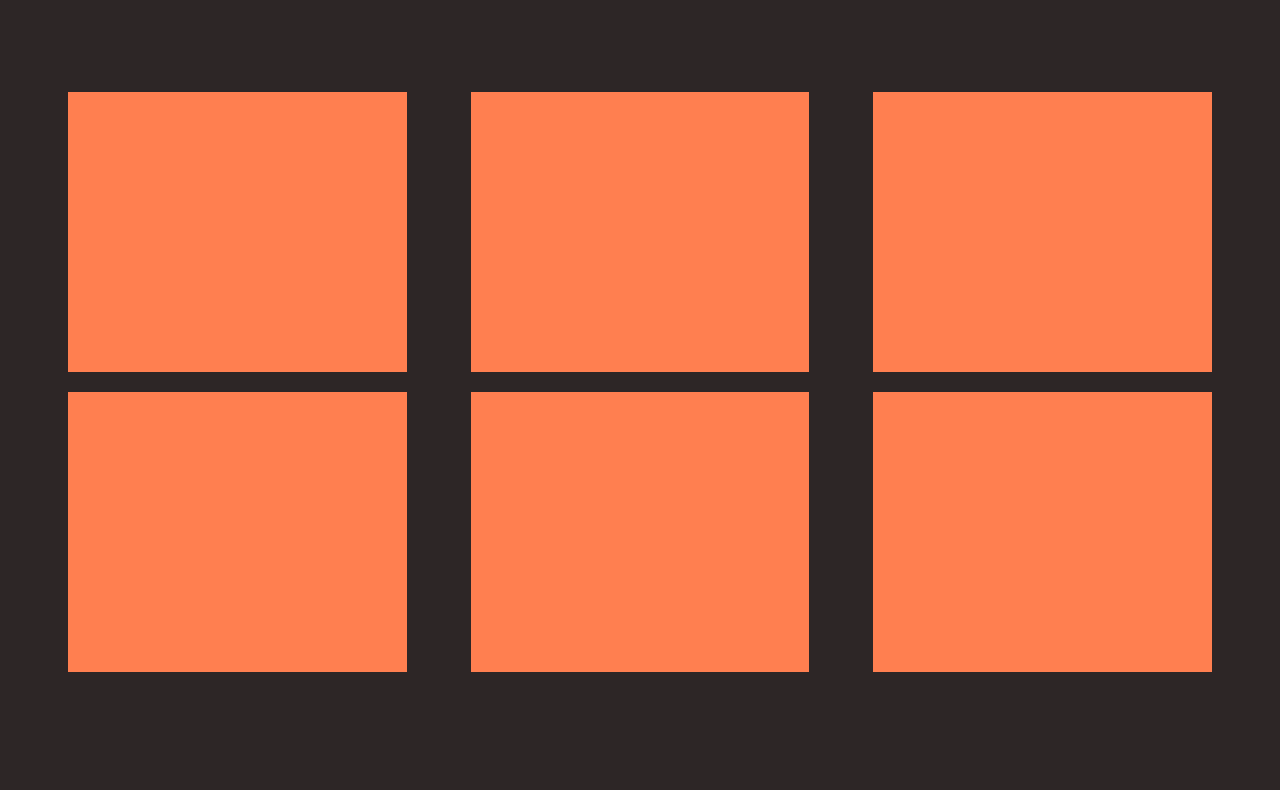
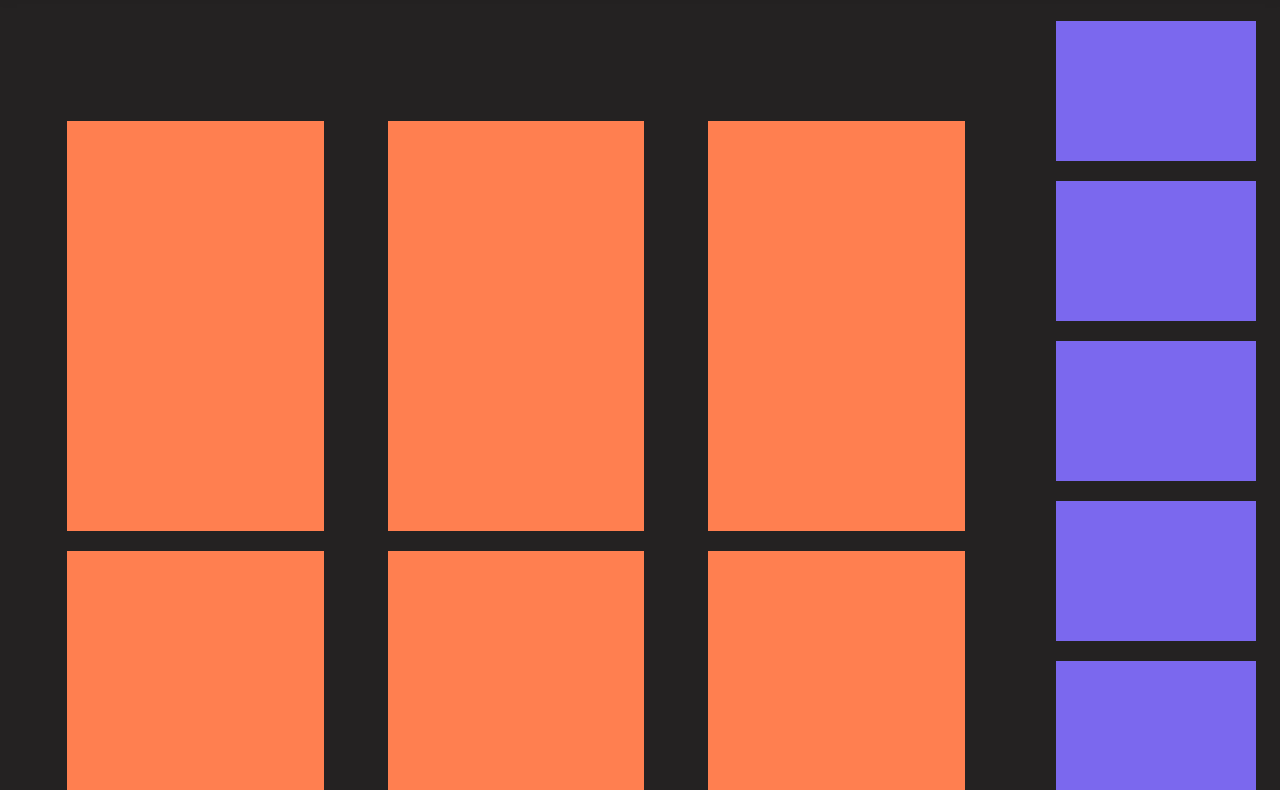
Before and after one commit to chelovek2O/kt4, a plain HTML site: page index.html in a window 1280 px wide. Shown: the part 82-872 px from the top of the page. Before the commit the page ends 800 px from the top, so only its background shows below. Drawn offline with Linux system fonts and the light colour scheme.

Commit message:
modified index.html

```diff
--- a/index.html
+++ b/index.html
@@ -7,8 +7,8 @@
     <link rel="stylesheet" href="style.css">
 </head>
 <body>
-    <!-- nav.nav>a.nav__brand+ul>(li.nav__item>a.nav__link)*4 -->
     <nav class="nav">
+        <!-- nav.nav>a.navbrand+ul>(li.navitem>a.nav__link)*4 -->
         <a href="" class="nav__brand">Blade</a>
         <ul class="nav__items">
             <li class="nav__item"><a href="" class="nav__link">Categories</a></li>
@@ -17,6 +17,7 @@
             <li class="nav__item"><a href="" class="nav__link">Profile</a></li>
         </ul>
     </nav>
+    <div class="wrapper">
         <main class="blog">
             <article class="blog__article"></article>
             <article class="blog__article"></article>
@@ -25,8 +26,15 @@
             <article class="blog__article"></article>
             <article class="blog__article"></article>
         </main>
-    <aside>
+        <aside class="news">
+            <article class="news__item"></article>
+            <article class="news__item"></article>
+            <article class="news__item"></article>
+            <article class="news__item"></article>
+            <article class="news__item"></article>
+            <article class="news__item"></article>
+        </aside>
+    </div>
 
-    </aside>
 </body>
 </html>
--- a/style.css
+++ b/style.css
@@ -1,30 +1,27 @@
 html {
     --color-text: rgb(12, 12, 12);
-    --color-bg: rgb(45, 38, 38);
-    --color-white: rgb(246, 246, 246);
+    --color-bg: rgb(36, 34, 34);
+    --color-light: rgb(255, 250, 250);
+    font-size: 14px;
 }
-
 body {
     padding: 0;
     margin: 0;
     background: var(--color-bg);
 }
-
 ul {
     list-style: none;
     padding-inline-start: 0;
     margin-block-start: 0;
     margin-block-end: 0;
 }
-
 a {
     text-decoration: none;
     color: var(--color-text);
 }
-
 .nav {
     box-shadow: 0 4px 10px 0 rgba(0,0,0,0.05);
-    background: var(--color-white);
+    background: var(--color-light);
     display: flex;
     flex-direction: column;
     align-items: center;
@@ -36,19 +33,20 @@ a {
     left: 0;
     width: 100vw; */
 }
-
+.nav__brand {
+    font-size: clamp(1rem, 4vw, 48px);
+}
 .nav__item {
     text-align: center;
     padding: 4px;
+    font-size: 1rem;
 }
-
 .nav__item:hover,
 .nav__item:active,
 .nav__item:focus {
-    background: rgba(242, 246, 5, 0.65);
+    filter: rgba(247, 211, 6, 0.753);
     transition: background 0.2s ease-in;
 }
-
 .blog {
     margin-top: 100px;
     display: flex;
@@ -56,12 +54,17 @@ a {
     gap: 6px;
     padding: 24px;
 }
-
 .blog__article {
     min-height: 280px;
     background: coral;
 }
-
+.news {
+    display: none;
+}
+.news__item {
+    min-height: 140px;
+    background: mediumslateblue;
+}
 @media screen and (min-width: 320px) {
     .nav__items {
         display: flex;
@@ -70,37 +73,62 @@ a {
     .nav__item {
         flex-grow: 1;
     }
+
 }
-
 @media screen and (min-width: 768px) {
+    html {
+        font-size: 18px;
+    }
     .nav {
         flex-direction: row;
         align-items: center;
+
     }
-
     .nav__items {
         justify-content: flex-end;
     }
-
-    .nav__item {
+    .nav__item{
         flex-grow: 0;
     }
-
     .blog {
         flex-direction: row;
         flex-wrap: wrap;
         justify-content: space-evenly;
         gap: 20px;
     }
-
     .blog__article {
-        flex-basis: calc(50% - 10px - 24px * 2);
+        flex-basis: calc(50% - 20px - 24px * 2);
         flex-shrink: 0;
+    }
+    .news {
+        display: flex;
+        gap: 20px;
+        justify-content: space-evenly;
+        padding: 24px;
+    }
+    .news__item {
+flex: 1;
     }
 }
 
+
 @media screen and (min-width: 1024px) {
+    html {
+        font-size: 22px;
+    }
     .blog__article {
         flex-basis: calc(33% - 10px * 2 - 24px * 2);
     }
+
+    .wrapper {
+        display: flex;
+
+    }
+    .blog {
+        flex: 1;
+    }
+    .news {
+        flex-direction: column;
+width: 200px;
+    }
 }
```
Lines whose indentation alone changed are shown as unchanged.
